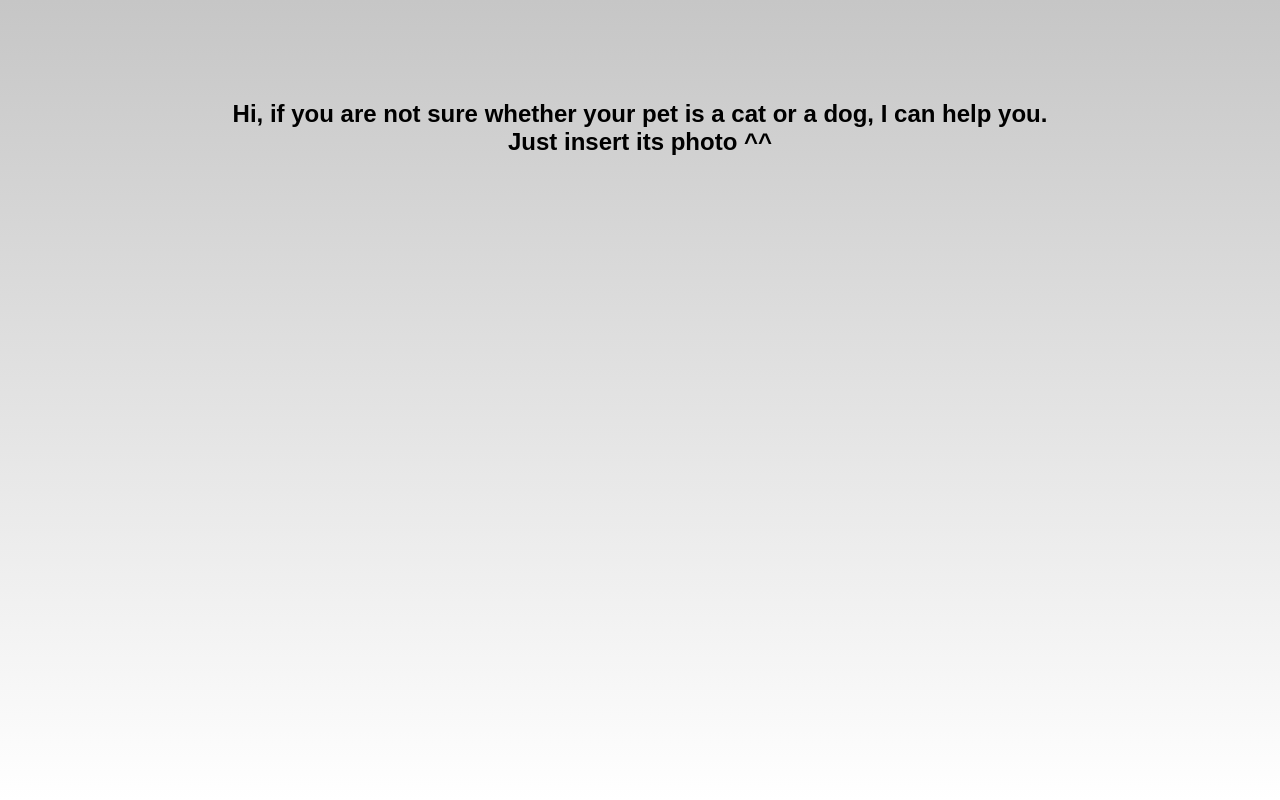
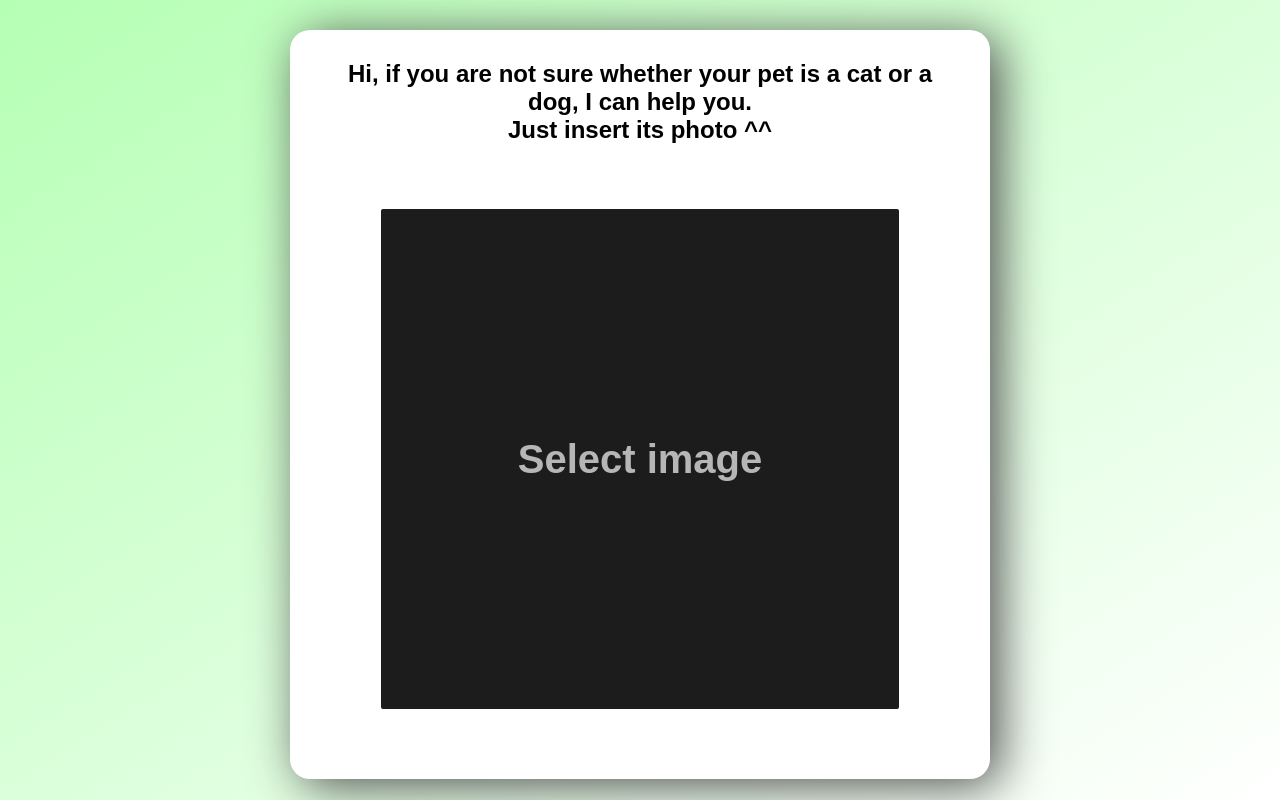
Before and after one commit to kinfi4/CatsDogsImageClassificator, a Flask app: template app/templates/index.html in a window 1280 px wide. Run offline with Flask 2, Linux system fonts and the light colour scheme; the template is opened without the code that fills it, so the values that code supplies are empty.

Commit message:
html css for app done, image preprocessing and prediction on backend done

```diff
--- a/app/app.py
+++ b/app/app.py
@@ -1,14 +1,9 @@
-from flask import Flask, render_template
-from flask.views import MethodView
+from flask import Flask
 
 app = Flask(__name__)
 
-
-class ImageClassifier(MethodView):
-    def get(self):
-        return render_template('index.html')
+from views import *
 
 
 if __name__ == '__main__':
-    app.add_url_rule('/home', view_func=ImageClassifier.as_view('main'), methods=('GET', 'POST'))
     app.run()
--- a/app/static/scripts.js
+++ b/app/static/scripts.js
@@ -0,0 +1,18 @@
+const submitButton = document.querySelector('#submit-name')
+const inputNameField = document.querySelector('#input-name')
+const app = document.querySelector('.app-wrapper')
+
+submitButton.addEventListener('click', ev => {
+    fetch('http://127.0.0.1:5000', {
+        method: 'POST',
+        headers: {
+          'content-type': 'application/json'
+        },
+        body: JSON.stringify({name: inputNameField.value})
+    }).then(res => res.json())
+      .then(res => {
+          const element = document.createElement('p')
+          element.innerHTML = res.text
+          app.appendChild(element)
+        })
+})
--- a/app/static/styles.css
+++ b/app/static/styles.css
@@ -1,19 +1,70 @@
-body, html{
+body, html {
     margin: 0;
     padding: 0;
     width: 100%;
     height: 100%;
     font-family: Arial, serif;
+    background-image: linear-gradient(to top left, rgb(255, 255, 255), rgb(181, 255, 180));
 
-    display: flex;
+    position: absolute;
 }
 .app-wrapper{
-    padding: 100px;
-    width: 100%;
-    background-image: linear-gradient(to top, rgb(255, 255, 255), rgb(198, 198, 198));
+    padding: 30px;
+    margin: 30px auto;
+    width: 50%;
+    background-color: #fff;
+    border-radius: 20px;
+    box-shadow: 10px 7px 50px #4e4e4e;
 }
 h2.title{
     margin: auto;
     text-wrap: normal;
     text-align: center;
 }
+.form-wrapper{
+    margin: 50px auto auto auto;
+    display: flex;
+    justify-content: center;
+    width: 90%;
+}
+.image-preview{
+    width: 0.1px;
+    height: 0.1px;
+    opacity: 0;
+    overflow: hidden;
+    position: absolute;
+    z-index: -1;
+}
+.image-preview-label{
+    background-color: #1c1c1c;
+    background-repeat: no-repeat;
+    background-position-x: center;
+    background-position-y: center;
+    background-size: contain;
+
+    object-fit: contain;
+    width: 90%;
+    height: 500px;
+    margin-top: 15px;
+    margin-bottom: 40px;
+    border-radius: 2px;
+
+    text-align: center;
+    vertical-align: middle;
+
+    font-size: 40px;
+    font-weight: 700;
+    color: #b6b6b6;
+
+    display: flex;
+    justify-content: center;
+    align-items: center;
+
+    cursor: pointer;
+
+    transition: linear 0.5s;
+}
+.image-preview-label:hover{
+    background-color: #ff0000;
+    color: #ffffff;
+}
--- a/app/templates/index.html
+++ b/app/templates/index.html
@@ -9,6 +9,15 @@
 <body>
     <div class="app-wrapper">
         <h2 class="title">Hi, if you are not sure whether your pet is a cat or a dog, I can help you. <br>Just insert its photo ^^</h2>
+
+        <div class="form-wrapper">
+            <input type="file" name="image" accept="image/*" class="image-preview" id="preview_image">
+            <label for="preview_image" class="image-preview-label">
+                Select image
+            </label>
+        </div>
     </div>
+
+    <script src="../static/scripts.js"></script>
 </body>
 </html>
```
Also changed, not shown: app/predict_app.py (added, +25 -0 lines), app/requirements.txt (+38 -0 lines), app/views.py (added, +22 -0 lines).
